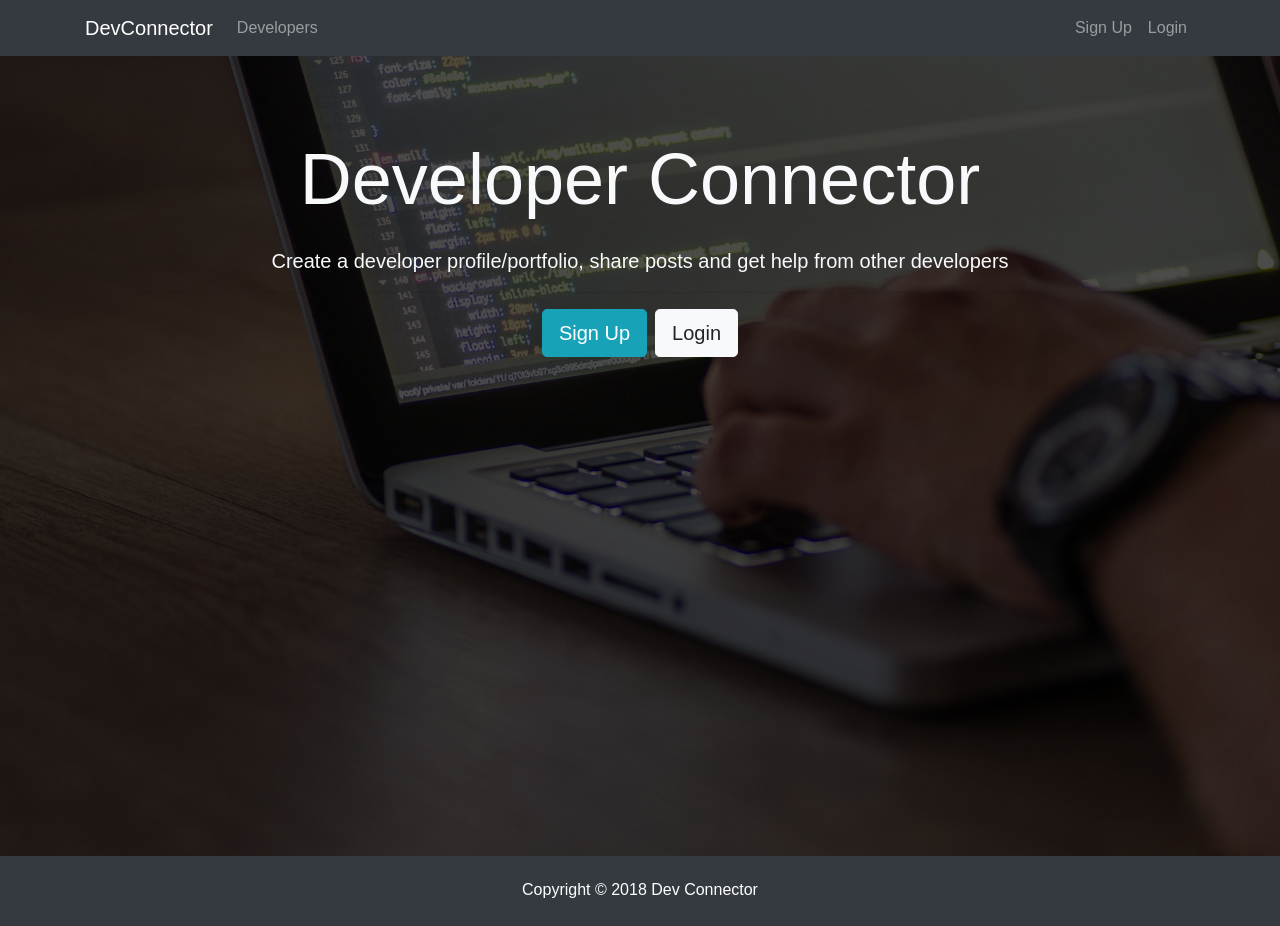
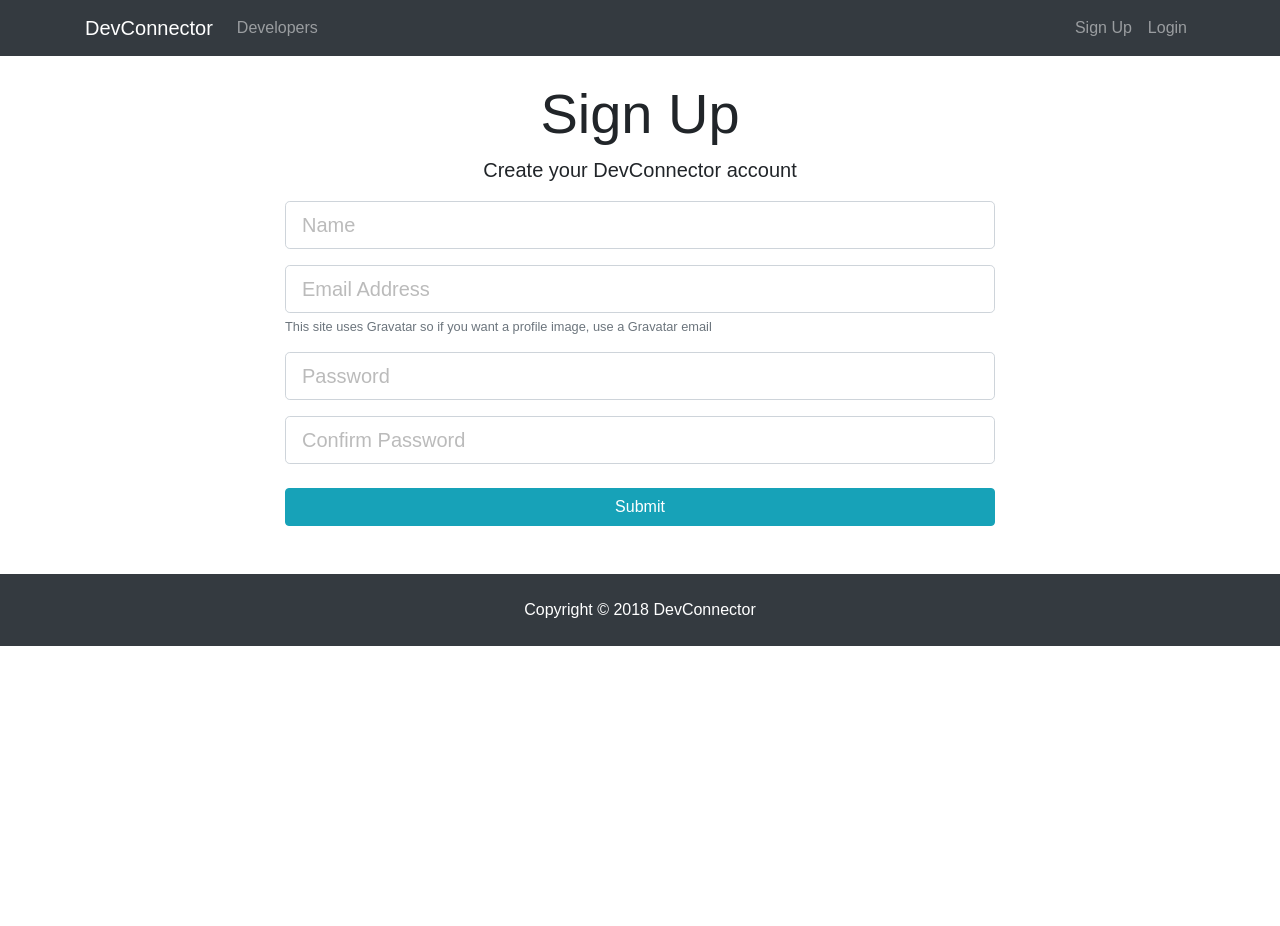
Before and after one commit to nickyvan/react_sns, a React (Create React App) app in the folder client/: page /register in a window 1280 px wide. After the commit the page ends 800 px from the top, so only its background shows below. Built offline with nearby package versions, Linux system fonts and the light colour scheme.

Commit message:
add login and register

```diff
--- a/client/package.json
+++ b/client/package.json
@@ -3,8 +3,12 @@
   "version": "0.1.0",
   "private": true,
   "dependencies": {
+    "axios": "^0.18.0",
+    "classnames": "^2.2.6",
     "react": "^16.5.1",
     "react-dom": "^16.5.1",
+    "react-router": "^4.3.1",
+    "react-router-dom": "^4.3.1",
     "react-scripts": "1.1.5"
   },
   "scripts": {
--- a/client/src/App.js
+++ b/client/src/App.js
@@ -1,17 +1,28 @@
 import React, { Component } from 'react';
+import { BrowserRouter as Router, Route } from 'react-router-dom';
+
+import Navbar from './components/layout/Navbar';
+import Footer from './components/layout/Footer';
+import Landing from './components/layout/Landing';
+import Register from './components/auth/Register';
+import Login from './components/auth/Login';
+
 import './App.css';
-import Navbar from './layout/Navbar';
-import Footer from './layout/Footer';
-import Landing from './layout/Landing';
 
 class App extends Component {
   render() {
     return (
-      <div className="App">
-        <Navbar />
-        <Landing />
-        <Footer />
-      </div>
+      <Router>
+        <div className="App">
+          <Navbar />
+          <Route exact path="/" component={Landing} />
+          <div className="container">
+            <Route exact path="/register" component={Register} />
+            <Route exact path="/login" component={Login} />
+          </div>
+          <Footer />
+        </div>
+      </Router>
     );
   }
 }
--- /dev/null
+++ b/client/src/components/auth/Login.js
@@ -0,0 +1,72 @@
+import React, { Component } from 'react';
+
+class Login extends Component {
+  constructor() {
+    super();
+    this.state = {
+      email: '',
+      password: '',
+      errors: {}
+    };
+
+    this.onChange = this.onChange.bind(this);
+    this.onSubmit = this.onSubmit.bind(this);
+  }
+
+  onSubmit(e) {
+    e.preventDefault();
+
+    const user = {
+      email: this.state.email,
+      password: this.state.password
+    };
+
+    console.log(user);
+  }
+
+  onChange(e) {
+    this.setState({ [e.target.name]: e.target.value });
+  }
+
+  render() {
+    return (
+      <div className="login">
+        <div className="container">
+          <div className="row">
+            <div className="col-md-8 m-auto">
+              <h1 className="display-4 text-center">Log In</h1>
+              <p className="lead text-center">
+                Sign in to your DevConnector account
+              </p>
+              <form onSubmit={this.onSubmit}>
+                <div className="form-group">
+                  <input
+                    type="email"
+                    className="form-control form-control-lg"
+                    placeholder="Email Address"
+                    name="email"
+                    value={this.state.email}
+                    onChange={this.onChange}
+                  />
+                </div>
+                <div className="form-group">
+                  <input
+                    type="password"
+                    className="form-control form-control-lg"
+                    placeholder="Password"
+                    name="password"
+                    value={this.state.password}
+                    onChange={this.onChange}
+                  />
+                </div>
+                <input type="submit" className="btn btn-info btn-block mt-4" />
+              </form>
+            </div>
+          </div>
+        </div>
+      </div>
+    );
+  }
+}
+
+export default Login;
--- /dev/null
+++ b/client/src/components/auth/Register.js
@@ -0,0 +1,127 @@
+import React, { Component } from 'react';
+import axios from 'axios';
+import classnames from 'classnames';
+
+class Register extends Component {
+  constructor() {
+    super();
+    this.state = {
+      name: '',
+      email: '',
+      password: '',
+      password2: '',
+      errors: {}
+    };
+
+    this.onChange = this.onChange.bind(this);
+    this.onSubmit = this.onSubmit.bind(this);
+  }
+
+  onChange(e) {
+    this.setState({ [e.target.name]: e.target.value });
+  }
+
+  onSubmit(e) {
+    e.preventDefault();
+
+    const newUser = {
+      name: this.state.name,
+      email: this.state.email,
+      password: this.state.password,
+      password2: this.state.password2
+    };
+
+    axios
+      .post('/api/users/register', newUser)
+      .then(res => console.log(res.data))
+      .catch(err => this.setState({ errors: err.response.data }));
+  }
+
+  render() {
+    const { errors } = this.state;
+
+    return (
+      <div className="register">
+        <div className="container">
+          <div className="row">
+            <div className="col-md-8 m-auto">
+              <h1 className="display-4 text-center">Sign Up</h1>
+              <p className="lead text-center">
+                Create your DevConnector account
+              </p>
+              <form noValidate onSubmit={this.onSubmit}>
+                <div className="form-group">
+                  <input
+                    type="text"
+                    className={classnames('form-control form-control-lg', {
+                      'is-invalid': errors.name
+                    })}
+                    placeholder="Name"
+                    name="name"
+                    value={this.state.name}
+                    onChange={this.onChange}
+                  />
+                  {errors.name && (
+                    <div className="invalid-feedback">{errors.name}</div>
+                  )}
+                </div>
+                <div className="form-group">
+                  <input
+                    type="email"
+                    className={classnames('form-control form-control-lg', {
+                      'is-invalid': errors.email
+                    })}
+                    placeholder="Email Address"
+                    name="email"
+                    value={this.state.email}
+                    onChange={this.onChange}
+                  />
+                  {errors.email && (
+                    <div className="invalid-feedback">{errors.email}</div>
+                  )}
+                  <small className="form-text text-muted">
+                    This site uses Gravatar so if you want a profile image, use
+                    a Gravatar email
+                  </small>
+                </div>
+                <div className="form-group">
+                  <input
+                    type="password"
+                    className={classnames('form-control form-control-lg', {
+                      'is-invalid': errors.password
+                    })}
+                    placeholder="Password"
+                    name="password"
+                    value={this.state.password}
+                    onChange={this.onChange}
+                  />
+                  {errors.password && (
+                    <div className="invalid-feedback">{errors.password}</div>
+                  )}
+                </div>
+                <div className="form-group">
+                  <input
+                    type="password"
+                    className={classnames('form-control form-control-lg', {
+                      'is-invalid': errors.password2
+                    })}
+                    placeholder="Confirm Password"
+                    name="password2"
+                    value={this.state.password2}
+                    onChange={this.onChange}
+                  />
+                  {errors.password2 && (
+                    <div className="invalid-feedback">{errors.password2}</div>
+                  )}
+                </div>
+                <input type="submit" className="btn btn-info btn-block mt-4" />
+              </form>
+            </div>
+          </div>
+        </div>
+      </div>
+    );
+  }
+}
+
+export default Register;
--- /dev/null
+++ b/client/src/components/layout/Footer.js
@@ -0,0 +1,9 @@
+import React from 'react';
+
+export default () => {
+  return (
+    <footer className="bg-dark text-white mt-5 p-4 text-center">
+      Copyright &copy; {new Date().getFullYear()} DevConnector
+    </footer>
+  );
+};
--- a/client/src/layout/Landing.jsx
+++ b/client/src/components/layout/Landing.js
@@ -1,6 +1,7 @@
 import React, { Component } from 'react';
+import { Link } from 'react-router-dom';
 
-export default class Landing extends Component {
+class Landing extends Component {
   render() {
     return (
       <div className="landing">
@@ -15,12 +16,12 @@
                   from other developers
                 </p>
                 <hr />
-                <a href="register.html" className="btn btn-lg btn-info mr-2">
+                <Link to="/register" className="btn btn-lg btn-info mr-2">
                   Sign Up
-                </a>
-                <a href="login.html" className="btn btn-lg btn-light">
+                </Link>
+                <Link to="/login" className="btn btn-lg btn-light">
                   Login
-                </a>
+                </Link>
               </div>
             </div>
           </div>
@@ -29,3 +30,5 @@
     );
   }
 }
+
+export default Landing;
--- a/client/src/layout/Navbar.jsx
+++ b/client/src/components/layout/Navbar.js
@@ -1,41 +1,43 @@
 import React, { Component } from 'react';
+import { Link } from 'react-router-dom';
 
-export default class Navbar extends Component {
+class Navbar extends Component {
   render() {
     return (
       <nav className="navbar navbar-expand-sm navbar-dark bg-dark mb-4">
         <div className="container">
-          <a className="navbar-brand" href="landing.html">
+          <Link className="navbar-brand" to="/">
             DevConnector
-          </a>
+          </Link>
           <button
             className="navbar-toggler"
             type="button"
             data-toggle="collapse"
-            data-target="#mobile-nav">
+            data-target="#mobile-nav"
+          >
             <span className="navbar-toggler-icon" />
           </button>
 
           <div className="collapse navbar-collapse" id="mobile-nav">
             <ul className="navbar-nav mr-auto">
               <li className="nav-item">
-                <a className="nav-link" href="profiles.html">
+                <Link className="nav-link" to="/profiles">
                   {' '}
                   Developers
-                </a>
+                </Link>
               </li>
             </ul>
 
             <ul className="navbar-nav ml-auto">
               <li className="nav-item">
-                <a className="nav-link" href="register.html">
+                <Link className="nav-link" to="/register">
                   Sign Up
-                </a>
+                </Link>
               </li>
               <li className="nav-item">
-                <a className="nav-link" href="login.html">
+                <Link className="nav-link" to="/login">
                   Login
-                </a>
+                </Link>
               </li>
             </ul>
           </div>
@@ -44,3 +46,5 @@
     );
   }
 }
+
+export default Navbar;
--- a/client/src/layout/Footer.jsx
+++ /dev/null
@@ -1,11 +0,0 @@
-import React, { Component } from 'react';
-
-export default class Footer extends Component {
-  render() {
-    return (
-      <footer className="bg-dark text-white mt-5 p-4 text-center">
-        Copyright © 2018 Dev Connector
-      </footer>
-    );
-  }
-}
```
Also changed, not shown: 1 other file (tests, documents, lock files or other folders).
